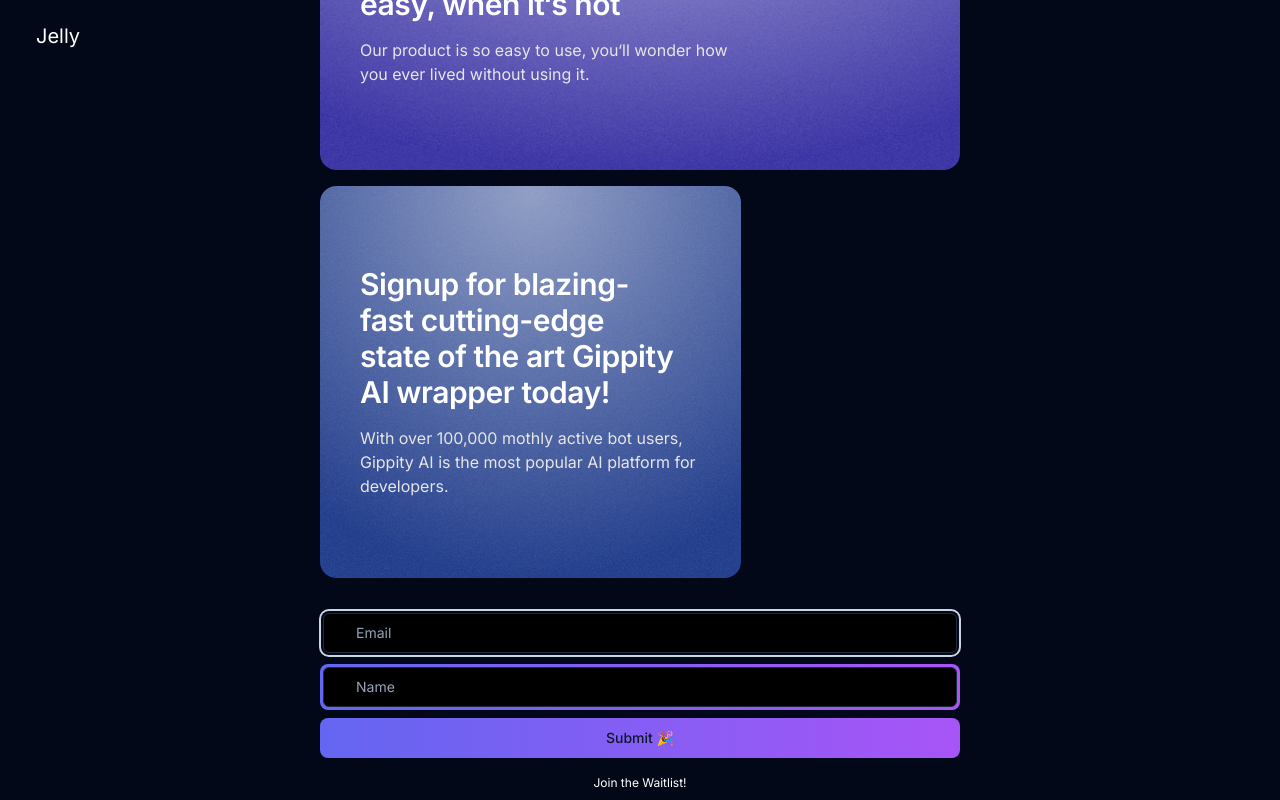
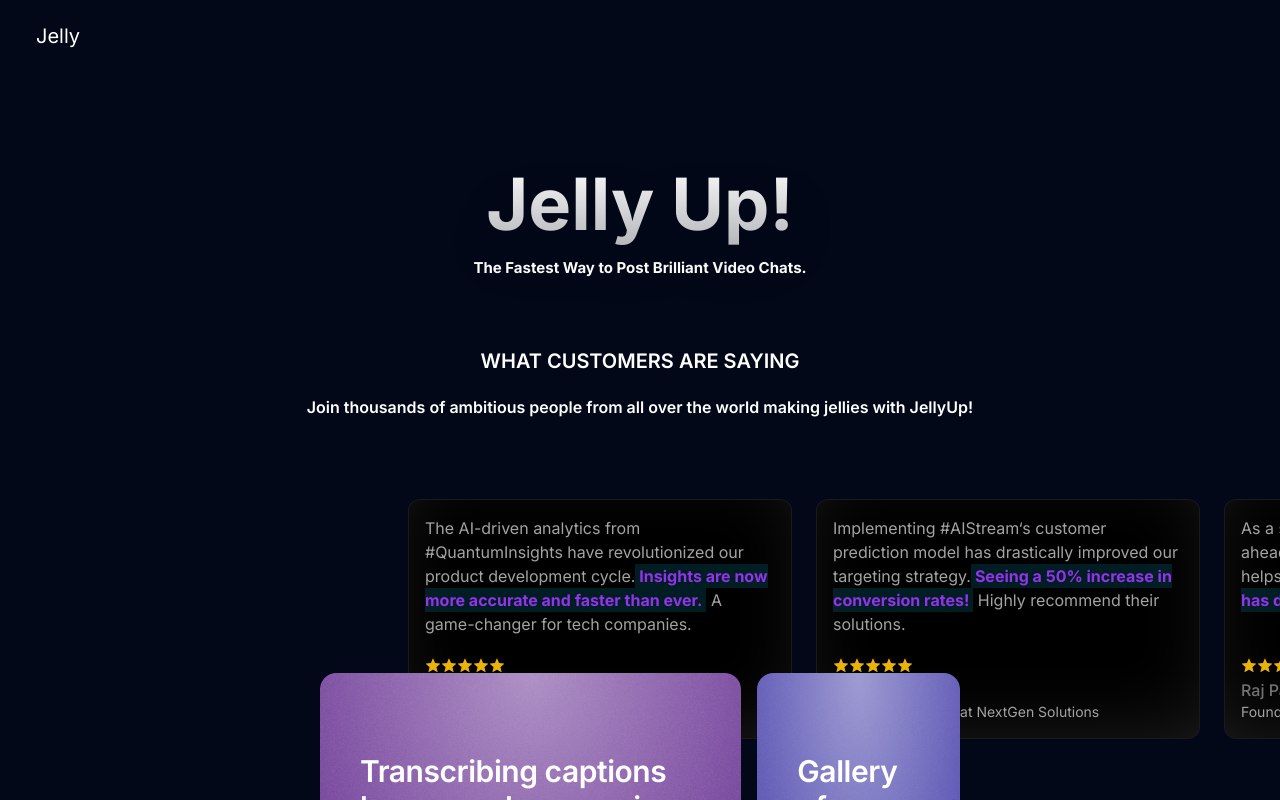
Before and after one commit to Team-S-I-R/jelly-hsproject, a Next.js app in the folder frontend/: page / in a window 1280 px wide. Built offline with nearby package versions, Linux system fonts and the light colour scheme.

Commit message:
trying to edit hp

```diff
--- a/frontend/app/page.tsx
+++ b/frontend/app/page.tsx
@@ -48,11 +48,15 @@ export default function Home() {
 	return (
 		<>
 			<Header />
-			<main className="no-scrollbar w-screen h-screen overflow-y-scroll overflow-x-hidden">
-				<BackgroundGradientAnimation className="absolute w-full h-full"/>
-					<div className="flex flex-col place-items-center place-content-center w-full h-full">
+			<main className="no-scrollbar w-screen h-screen overflow-y-scroll">
+				{/* <BackgroundGradientAnimation className="!absolute w-full h-full"/> */}
+				<div className="w-full h-[20%]"></div>
+				<div className="flex flex-col w-full h-full">
+
+
+					<div className="w-full h-full flex flex-col place-items-center place-content-center">
+						{/* Jelly Title */}
 						<div className="w-1/2 h-max z-50 inset-0 flex flex-col place-items-center place-content-center justify-center text-white font-bold px-4 pointer-events-none text-3xl text-center md:text-4xl lg:text-7xl">
-							{/* Jelly Title */}
 							<div className="w-max h-max flex flex-col gap-3">
 								<p className="bg-clip-text text-transparent drop-shadow-2xl bg-gradient-to-b from-white to-white/70 p-2 select-none">
 									Jelly Up!
@@ -73,6 +77,9 @@ export default function Home() {
 								<Testimonials />
 							</motion.div>
 						</motion.div>
+					</div>
+
+					<div className="w-full h-full flex flex-col place-items-center place-content-center">
 
 						{/* WobbleCardGrid */}
 						<motion.div className="w-1/2 relative z-10 my-4 flex flex-col gap-2 place-items-center">
@@ -85,8 +92,11 @@ export default function Home() {
 							</motion.div>
 						</motion.div>
 
+					</div>
+
+
 					{/* JellyUp WaitList Form */}
-					<motion.div className="w-1/2 relative z-10 my-4  flex flex-col gap-2 place-items-center">
+					{/* <motion.div className="w-1/2 relative z-10 my-4  flex flex-col gap-2 place-items-center">
 							<motion.form
 								initial={{ opacity: 0, y: 20 }}
 								animate={{ opacity: 1, y: 0 }}
@@ -123,7 +133,8 @@ export default function Home() {
 							>
 								Join the Waitlist!
 							</motion.p>
-					</motion.div>
+					</motion.div> */}
+
 				</div>
 			</main>
 		</>
--- a/frontend/components/testimonials.tsx
+++ b/frontend/components/testimonials.tsx
@@ -134,15 +134,15 @@ export function Testimonials() {
 	return (
 		<section id="testimonials">
 			<div className="py-14">
-				<div className="mx-auto md:container md:px-8">
+				<div className="mx-auto md:container ">
 					<h2 className="text-center text-xl font-semibold text-white">WHAT CUSTOMERS ARE SAYING</h2>
 					<h4 className="text-center text-base font-semibold text-wrap from-inherit text-white pt-5">
 						Join thousands of ambitious people from all over the world making jellies with JellyUp!
 					</h4>
-					<div className="relative mx-auto mt-6 max-w-[100vw] overflow-hidden">
+					<div className="relative  mt-6 max-w-[100vw] overflow-hidden">
 						<div
 							className={cn(
-								"flex w-full snap-x snap-mandatory flex-row gap-6 overflow-x-auto py-14",
+								"flex w-full mr-[50%] snap-x snap-mandatory flex-row place-items-s gap-6 overflow-x-auto py-14",
 								"[-ms-overflow-style:none] [scrollbar-width:none] [&::-webkit-scrollbar]:hidden"
 							)}
 						>
```
